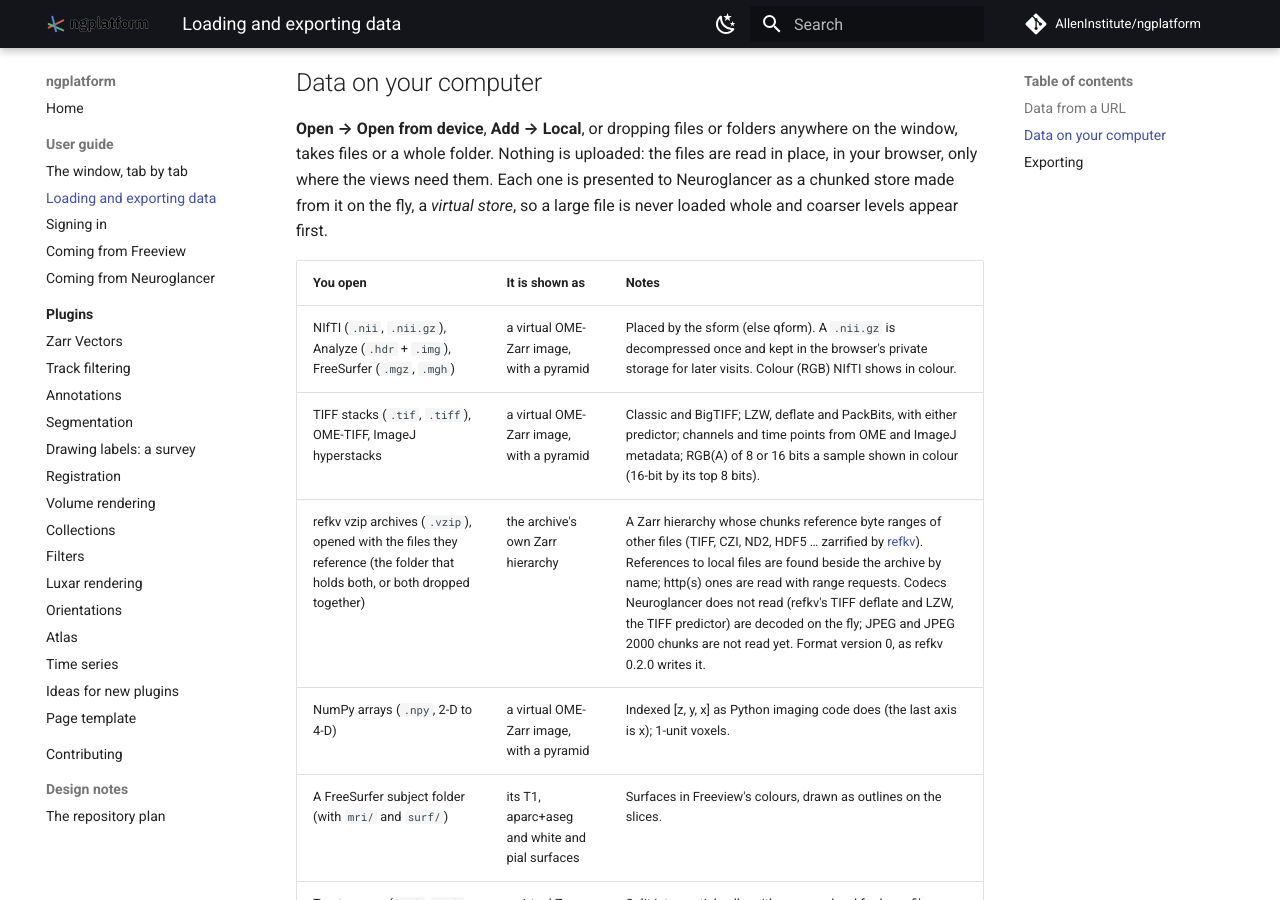
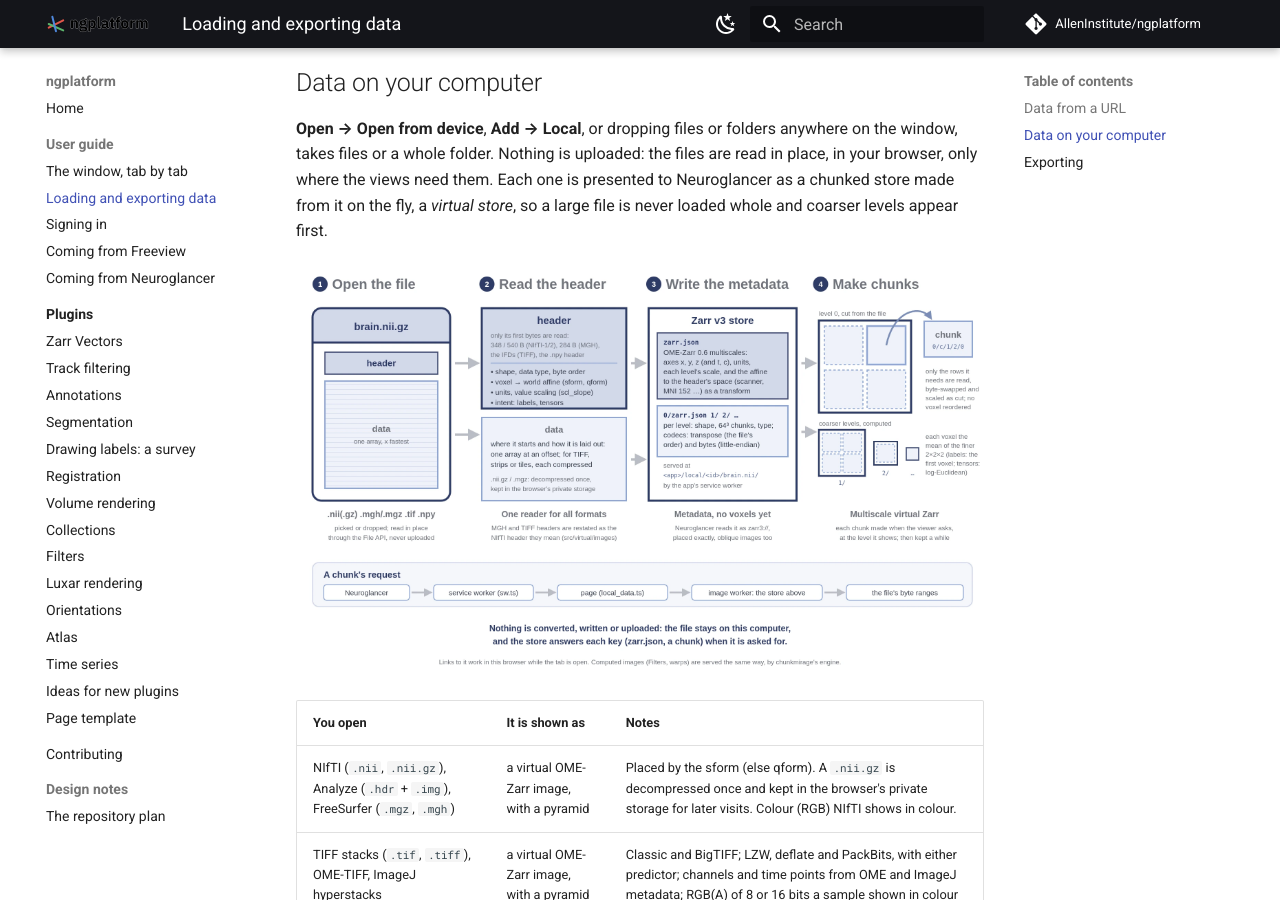
Before and after one commit to AllenInstitute/ngplatform, an MkDocs documentation site: the page built from docs/guide/data.md, in a window 1280 px wide and 900 px high, scrolled down 737 px. Built offline with MkDocs 1.6.1 and Material for MkDocs 9.7.7, drawn with Linux system fonts in a browser that asks for light colours; comment, search, counter and statistics services are not loaded.

Commit message:
Docs: how a file on this computer becomes a virtual Zarr store (a figure in Loading data)

```diff
--- a/docs/guide/data.md
+++ b/docs/guide/data.md
@@ -25,6 +25,8 @@ anywhere on the window, takes files or a whole folder. Nothing is uploaded: the
 only where the views need them. Each one is presented to Neuroglancer as a
 chunked store made from it on the fly, a *virtual store*, so a large file
 is never loaded whole and coarser levels appear first.
+
+![How a file on this computer becomes a virtual Zarr store: the header is read, the metadata written from it, and chunks made when the viewer asks](../images/virtual-zarr.webp)
 
 | You open | It is shown as | Notes |
 |---|---|---|
```
Also changed, not shown: docs/images/virtual-zarr.webp (added).
